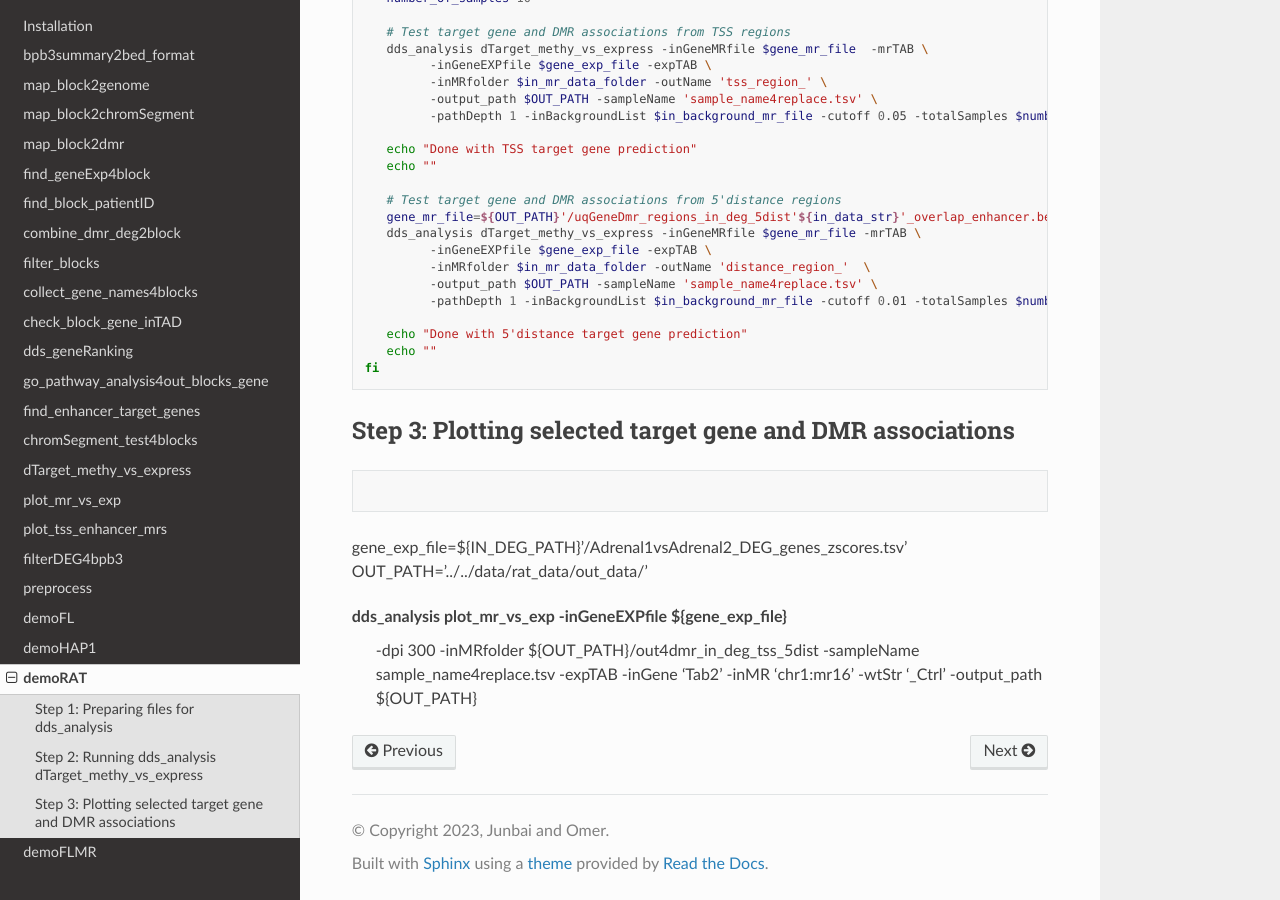
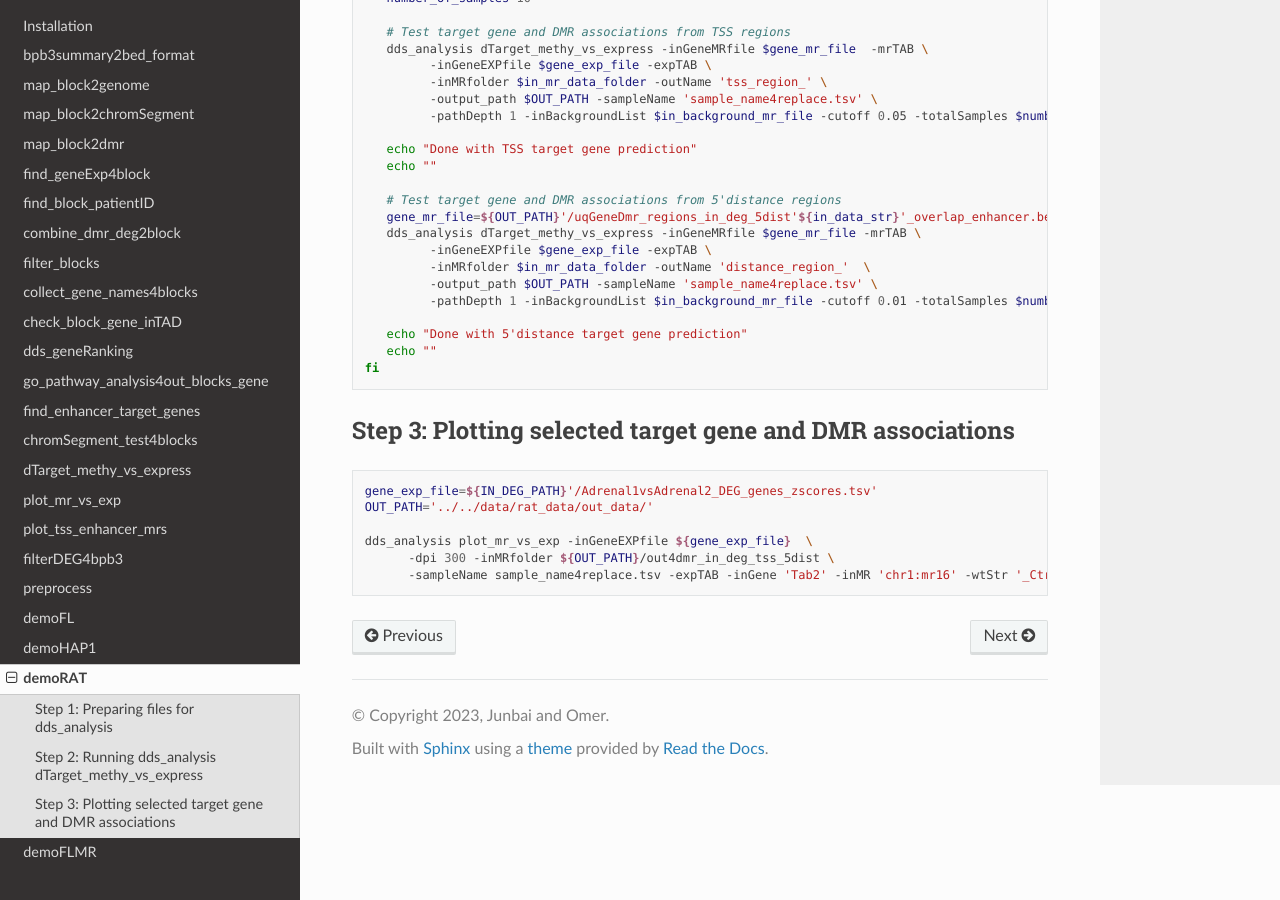
Before and after one commit to Omer0191/dds_analysis, a Sphinx documentation site: the page built from docs/source/content/demoRAT.rst, in a window 1280 px wide and 900 px high, scrolled down 1662 px. Built offline with Sphinx 7.4.7 and the Read the Docs theme 2.0.0, drawn with Linux system fonts in a browser that asks for light colours.

Commit message:
Add files via upload

```diff
--- a/docs/source/content/demoRAT.rst
+++ b/docs/source/content/demoRAT.rst
@@ -111,9 +111,10 @@ Step 3: Plotting selected target gene and DMR associations
 __________________________________________________________
 
 .. code-block:: bash
-gene_exp_file=${IN_DEG_PATH}'/Adrenal1vsAdrenal2_DEG_genes_zscores.tsv'
-OUT_PATH='../../data/rat_data/out_data/'
 
-dds_analysis plot_mr_vs_exp -inGeneEXPfile ${gene_exp_file}  \
-      -dpi 300 -inMRfolder ${OUT_PATH}/out4dmr_in_deg_tss_5dist \
-      -sampleName sample_name4replace.tsv -expTAB -inGene 'Tab2' -inMR 'chr1:mr16' -wtStr '_Ctrl' -output_path ${OUT_PATH}
+    gene_exp_file=${IN_DEG_PATH}'/Adrenal1vsAdrenal2_DEG_genes_zscores.tsv'
+    OUT_PATH='../../data/rat_data/out_data/'
+
+    dds_analysis plot_mr_vs_exp -inGeneEXPfile ${gene_exp_file}  \
+          -dpi 300 -inMRfolder ${OUT_PATH}/out4dmr_in_deg_tss_5dist \
+          -sampleName sample_name4replace.tsv -expTAB -inGene 'Tab2' -inMR 'chr1:mr16' -wtStr '_Ctrl' -output_path ${OUT_PATH}
```
